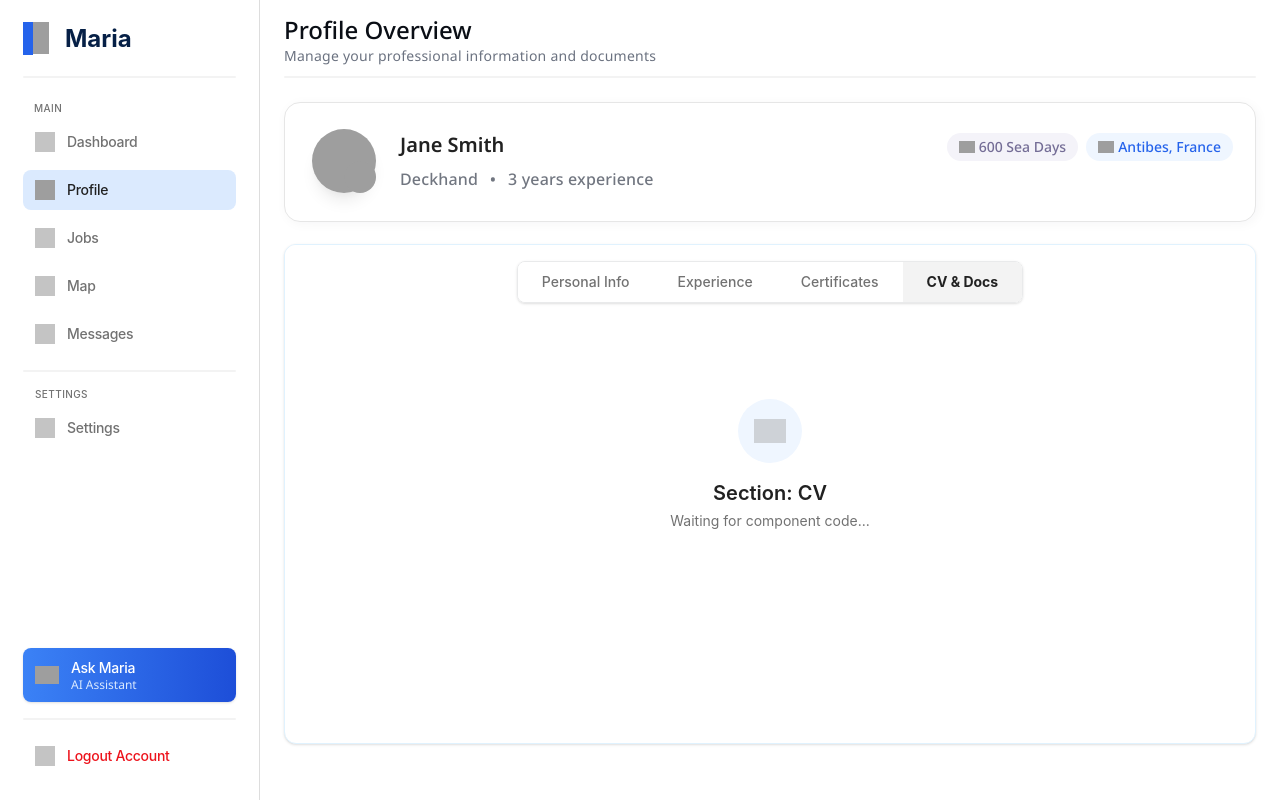
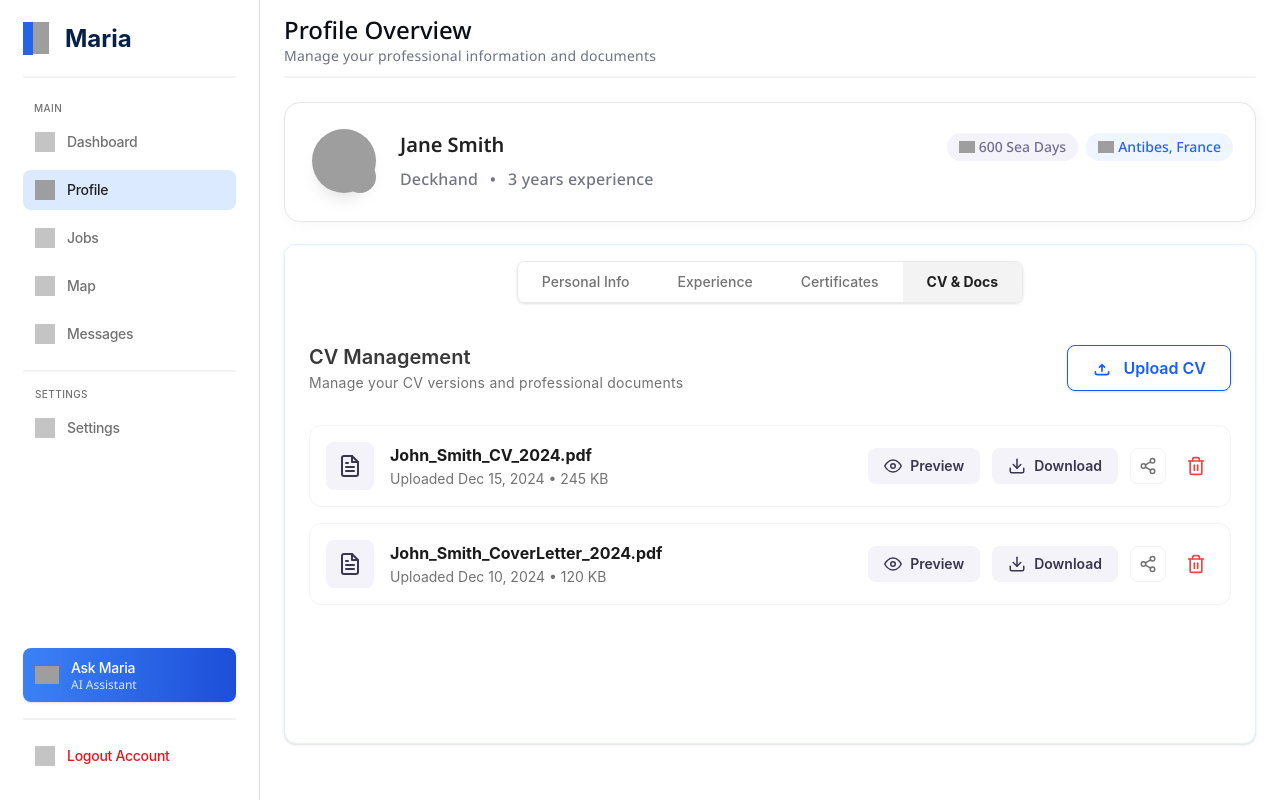
Before and after one commit to ajgil/app-react, a React (Vite) app: page /dashboard/crew/profile in a window 1280 px wide. Both pictures are taken after a click on the button "CV & Docs". Built offline with nearby package versions, Linux system fonts and the light colour scheme; grey boxes are pictures that could not be loaded.

Commit message:
cv and docs

```diff
--- /dev/null
+++ b/src/features/crew/components/CVDocsTab.tsx
@@ -0,0 +1,90 @@
+import { type FunctionComponent } from "react";
+
+interface CVRowProps {
+  fileName: string;
+  uploadDate: string;
+  fileSize: string;
+}
+
+const CVRow: FunctionComponent<CVRowProps> = ({ fileName, uploadDate, fileSize }) => {
+  return (
+    <div className="w-full flex items-center justify-between p-4 bg-white border border-[#f3f3f3] rounded-xl hover:shadow-md transition-all duration-300 animate-in slide-in-from-right-4">
+      <div className="flex items-center gap-4">
+        {/* File Icon */}
+        <div className="w-12 h-12 rounded-lg bg-[#f4f3f9] flex items-center justify-center shrink-0">
+          <svg width="24" height="24" viewBox="0 0 24 24" fill="none" stroke="#3a364f" strokeWidth="2" strokeLinecap="round" strokeLinejoin="round">
+            <path d="M14 2H6a2 2 0 0 0-2 2v16a2 2 0 0 0 2 2h12a2 2 0 0 0 2-2V8z"></path>
+            <polyline points="14 2 14 8 20 8"></polyline>
+            <line x1="16" y1="13" x2="8" y2="13"></line>
+            <line x1="16" y1="17" x2="8" y2="17"></line>
+            <polyline points="10 9 9 9 8 9"></polyline>
+          </svg>
+        </div>
+
+        {/* File Info */}
+        <div className="flex flex-col gap-0.5">
+          <span className="text-base font-bold text-[#1a1a1a]">{fileName}</span>
+          <span className="text-sm text-[#727272]">
+            Uploaded {uploadDate} • {fileSize}
+          </span>
+        </div>
+      </div>
+
+      {/* Action Buttons */}
+      <div className="flex items-center gap-3">
+        <button className="flex items-center gap-2 py-2 px-4 bg-[#f4f3f9] border-none rounded-lg text-sm font-semibold text-[#3a364f] cursor-pointer hover:bg-[#e9e8f0] transition-colors">
+          <svg width="18" height="18" viewBox="0 0 24 24" fill="none" stroke="currentColor" strokeWidth="2" strokeLinecap="round" strokeLinejoin="round"><path d="M1 12s4-8 11-8 11 8 11 8-4 8-11 8-11-8-11-8z"></path><circle cx="12" cy="12" r="3"></circle></svg>
+          Preview
+        </button>
+        <button className="flex items-center gap-2 py-2 px-4 bg-[#f4f3f9] border-none rounded-lg text-sm font-semibold text-[#3a364f] cursor-pointer hover:bg-[#e9e8f0] transition-colors">
+          <svg width="18" height="18" viewBox="0 0 24 24" fill="none" stroke="currentColor" strokeWidth="2" strokeLinecap="round" strokeLinejoin="round"><path d="M21 15v4a2 2 0 0 1-2 2H5a2 2 0 0 1-2-2v-4"></path><polyline points="7 10 12 15 17 10"></polyline><line x1="12" y1="15" x2="12" y2="3"></line></svg>
+          Download
+        </button>
+        <button className="p-2 border border-gray-100 rounded-lg text-[#727272] bg-white cursor-pointer hover:bg-gray-50 transition-colors">
+          <svg width="18" height="18" viewBox="0 0 24 24" fill="none" stroke="currentColor" strokeWidth="2" strokeLinecap="round" strokeLinejoin="round"><circle cx="18" cy="5" r="3"></circle><circle cx="6" cy="12" r="3"></circle><circle cx="18" cy="19" r="3"></circle><line x1="8.59" y1="13.51" x2="15.42" y2="17.49"></line><line x1="15.41" y1="6.51" x2="8.59" y2="10.49"></line></svg>
+        </button>
+        <button className="p-2 border-none bg-transparent cursor-pointer text-[#ef4444] hover:scale-110 transition-transform">
+          <svg width="20" height="20" viewBox="0 0 24 24" fill="none" stroke="currentColor" strokeWidth="2" strokeLinecap="round" strokeLinejoin="round"><polyline points="3 6 5 6 21 6"></polyline><path d="M19 6v14a2 2 0 0 1-2 2H7a2 2 0 0 1-2-2V6m3 0V4a2 2 0 0 1 2-2h4a2 2 0 0 1 2 2v2"></path><line x1="10" y1="11" x2="10" y2="17"></line><line x1="14" y1="11" x2="14" y2="17"></line></svg>
+        </button>
+      </div>
+    </div>
+  );
+};
+
+const CVDocsTab: FunctionComponent = () => {
+  return (
+    <div className="flex flex-col animate-in fade-in duration-500">
+      {/* Tab Header */}
+      <div className="w-full flex items-center justify-between p-6 gap-4">
+        <div className="flex flex-col gap-0.5">
+          <h2 className="m-0 text-xl font-semibold text-[#393939]">CV Management</h2>
+          <div className="text-sm tracking-[0.25px] text-[#727272]">
+            Manage your CV versions and professional documents
+          </div>
+        </div>
+        <button className="cursor-pointer py-3 px-6 bg-white border border-blue-600 rounded-lg flex items-center gap-3 hover:bg-blue-50 transition-all text-blue-600 font-semibold shadow-sm">
+          <svg width="20" height="20" viewBox="0 0 24 24" fill="none" xmlns="http://www.w3.org/2000/svg">
+            <path d="M12 16V8M12 8L9 11M12 8L15 11M4 16.5V17.5C4 18.8807 5.11929 20 6.5 20H17.5C18.8807 20 20 18.8807 20 17.5V16.5" stroke="currentColor" strokeWidth="2" strokeLinecap="round" strokeLinejoin="round" />
+          </svg>
+          Upload CV
+        </button>
+      </div>
+
+      {/* Docs List */}
+      <div className="flex flex-col gap-4 p-6 pt-2">
+        <CVRow
+          fileName="John_Smith_CV_2024.pdf"
+          uploadDate="Dec 15, 2024"
+          fileSize="245 KB"
+        />
+        <CVRow
+          fileName="John_Smith_CoverLetter_2024.pdf"
+          uploadDate="Dec 10, 2024"
+          fileSize="120 KB"
+        />
+      </div>
+    </div>
+  );
+};
+
+export default CVDocsTab;
--- a/src/features/crew/components/ProfileTabs.tsx
+++ b/src/features/crew/components/ProfileTabs.tsx
@@ -1,6 +1,6 @@
 import { type FunctionComponent } from "react";
 
-export type ProfileTabType = "personal" | "experience" | "certificates" | "cv";
+export type ProfileTabType = "personal" | "experience" | "certificates" | "cv_docs";
 
 interface ProfileTabsProps {
   activeTab: ProfileTabType;
@@ -12,7 +12,7 @@ const ProfileTabs: FunctionComponent<ProfileTabsProps> = ({ activeTab, onTabChan
     { id: "personal" as const, label: "Personal Info" },
     { id: "experience" as const, label: "Experience" },
     { id: "certificates" as const, label: "Certificates" },
-    { id: "cv" as const, label: "CV & Docs" },
+    { id: "cv_docs" as const, label: "CV & Docs" },
   ];
 
   return (
--- a/src/features/crew/profile/CrewProfilePersonalInfoNoFreeChanges.tsx
+++ b/src/features/crew/profile/CrewProfilePersonalInfoNoFreeChanges.tsx
@@ -5,6 +5,7 @@ import FrameComponent from "../components/FrameComponent";
 import ProfileTabs, { type ProfileTabType } from "../components/ProfileTabs";
 import ExperienceTab from "../components/ExperienceTab";
 import CertificatesTab from "../components/CertificatesTab";
+import CVDocsTab from "../components/CVDocsTab";
 
 const CrewProfilePersonalInfoNoFreeChanges: FunctionComponent = () => {
   const [activeTab, setActiveTab] = useState<ProfileTabType>("personal");
@@ -150,18 +151,7 @@ const CrewProfilePersonalInfoNoFreeChanges: FunctionComponent = () => {
 
                   {activeTab === "experience" && <ExperienceTab />}
                   {activeTab === "certificates" && <CertificatesTab />}
-
-                  {activeTab !== "personal" && activeTab !== "experience" && activeTab !== "certificates" && (
-                    <div className="p-20 flex flex-col items-center justify-center text-center gap-4 animate-in fade-in slide-in-from-bottom-4 duration-500">
-                      <div className="w-16 h-16 rounded-full bg-blue-50 flex items-center justify-center">
-                        <img className="w-8 opacity-40" src="/Icon-User-1.svg" />
-                      </div>
-                      <div className="flex flex-col gap-1">
-                        <h3 className="m-0 text-xl font-semibold text-[#212121]">Section: {activeTab.toUpperCase()}</h3>
-                        <p className="m-0 text-sm text-[#727272]">Waiting for component code...</p>
-                      </div>
-                    </div>
-                  )}
+                  {activeTab === "cv_docs" && <CVDocsTab />}
                 </div>
               </div>
             </section>
@@ -173,4 +163,5 @@ const CrewProfilePersonalInfoNoFreeChanges: FunctionComponent = () => {
 };
 
 
+
 export default CrewProfilePersonalInfoNoFreeChanges;
```
